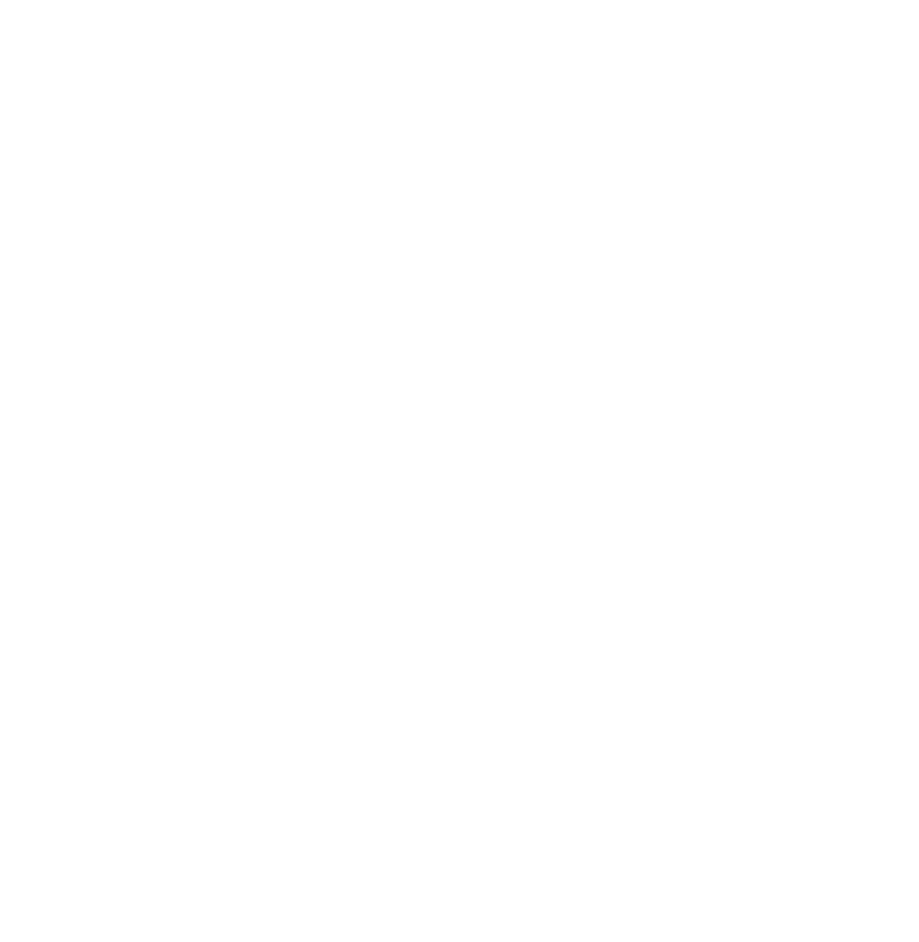
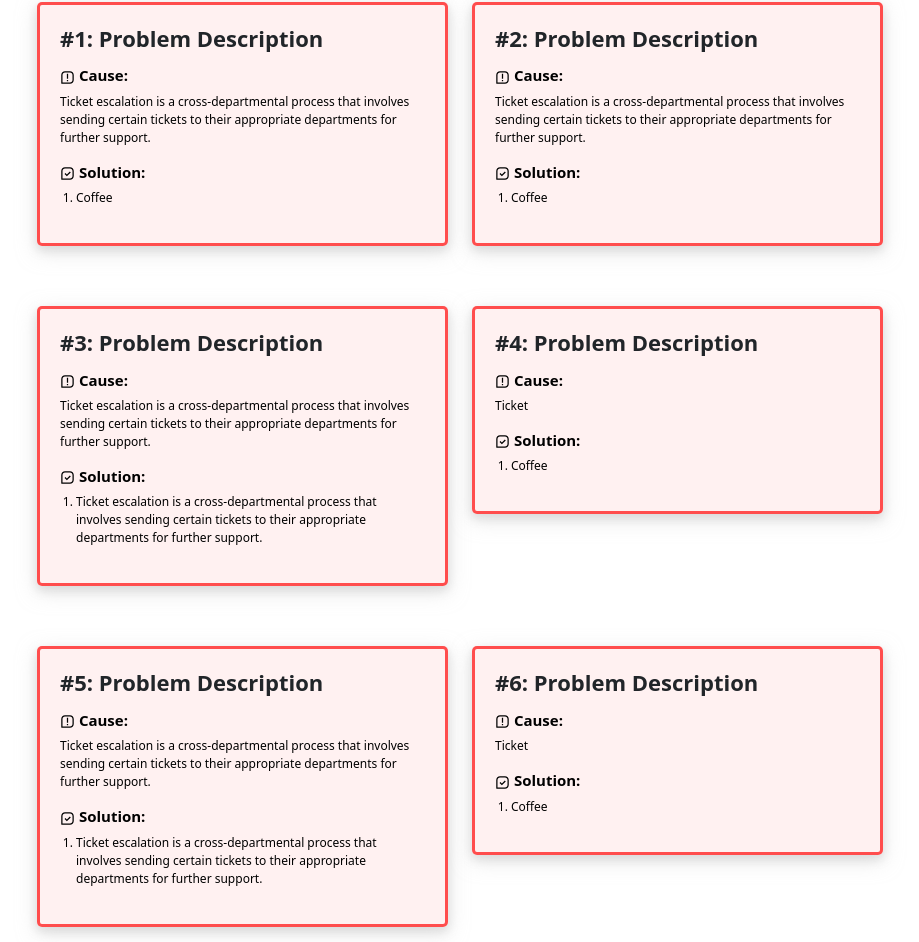
Before and after one commit to michaelsheng15/yr-guide, a React (Create React App) app: page /issues in a window 1280 px wide. Shown: the part 249-1191 px from the top of the page, without its empty margins (180-1099 px from the left). Before the commit the page ends 800 px from the top, so only its background shows below. Built offline with nearby package versions, Linux system fonts and the light colour scheme.

Commit message:
Created common issues page structure

```diff
--- a/src/App.js
+++ b/src/App.js
@@ -2,6 +2,8 @@ import "bootstrap/dist/css/bootstrap.min.css";
 import Home from './Views/Home'
 import GuideHome from './Views/Guides/GuideHome'
 import TicketEscalation from './Views/Guides/TicketEscalation'
+import Issues from './Views/Guides/Issues'
+
 
 import Tools from './Views/Tools'
 import Tips from './Views/Tips'
@@ -22,6 +24,8 @@ class App extends Component {
         <Route exact path="/tools" component={Tools} />
         <Route exact path="/tips" component={Tips} />
         <Route exact path="/resources" component={Resources} />
+        <Route exact path="/issues" component={Issues} />
+
         <Route exact path="/ticketescalation" component={TicketEscalation} />
         <Route exact path="/">
           <Redirect to="/home" />
--- a/src/Views/Guides/GuideHome.css
+++ b/src/Views/Guides/GuideHome.css
@@ -11,7 +11,7 @@
 }
 
 #common {
-  background-color: rgba(255, 0, 0, 0.6);
+  background-color: rgba(255, 0, 0, 0.678);
 }
 
 .guide-box {
--- a/src/Views/Guides/GuideHome.js
+++ b/src/Views/Guides/GuideHome.js
@@ -54,7 +54,7 @@ const GuideHome = () => {
             </Link>
           </Col>
           <Col sm={7}>
-            <Link to="/home" style={{ textDecoration: "none" }}>
+            <Link to="/issues" style={{ textDecoration: "none" }}>
               <div className="guide-box" id="common">
                 <p className="box-text">
                   Common Issues and Solutions <BiError />
--- /dev/null
+++ b/src/Views/Guides/Issues.css
@@ -0,0 +1,56 @@
+.issues-header {
+  display: flex;
+  justify-content: center;
+  align-items: center;
+  flex-direction: column;
+  margin-top: 30px;
+}
+
+.issues-container {
+  display: flex;
+  flex-direction: column;
+  max-width: 900px;
+  margin: 30px auto auto auto;
+  padding: 15px;
+}
+
+.issues-row {
+  display: flex;
+  max-width: 100%;
+}
+
+.issues-h {
+  font-size: 22px;
+  font-weight: 600;
+  margin-bottom: 15px;
+}
+
+.issues-p {
+  color: rgb(0, 0, 0);
+  font-size: 12px;
+}
+
+.issues-text-box {
+  border: rgba(255, 0, 0, 0.678) 3px solid;
+  padding: 20px;
+  border-radius: 5px;
+  background-color: rgba(255, 214, 214, 0.349);
+  box-shadow: 0 4px 8px 0 rgba(209, 209, 209, 0.6),
+    0 6px 20px 0 rgba(209, 209, 209, 0.6);
+  transition: box-shadow 0.3s;
+}
+
+.issues-text-box:hover {
+  box-shadow: 0 6px 10px 0 rgba(255, 108, 108, 0.349),
+    0 6px 10px 0 rgba(255, 108, 108, 0.349);
+}
+
+.issues-sub-h {
+  color: rgb(0, 0, 0);
+  font-size: 15px;
+  font-weight: 650;
+}
+
+.issues-p ol {
+  padding-left: 16px;
+}
--- /dev/null
+++ b/src/Views/Guides/Issues.js
@@ -0,0 +1,174 @@
+import React from "react";
+import { Row, Col, Container } from "react-bootstrap";
+import "./Issues.css";
+
+import NavCard from "../../Components/NavCard";
+import { BiMessageSquareError } from "react-icons/bi";
+import { BiMessageSquareCheck } from "react-icons/bi";
+
+const Issues = () => {
+  return (
+    <div>
+      <NavCard />
+      <div className="issues-header">
+        <h1>Common Issues and Solutions</h1>
+        <p>Sample</p>
+      </div>
+
+      <Container className="issues-container">
+        <Row className="issues-row">
+          <Col>
+            <div className="issues-text-box">
+              <h3 className="issues-h">#1: Problem Description</h3>
+              <h3 className="issues-sub-h">
+                <BiMessageSquareError /> Cause:
+              </h3>
+
+              <p className="issues-p">
+                Ticket escalation is a cross-departmental process that involves
+                sending certain tickets to their appropriate departments for
+                further support.
+              </p>
+              <h3 className="issues-sub-h">
+                <BiMessageSquareCheck /> Solution:
+              </h3>
+
+              <p className="issues-p">
+                <ol>
+                  <li>Coffee</li>
+                </ol>
+              </p>
+            </div>
+          </Col>
+          <Col>
+            <div className="issues-text-box">
+              <h3 className="issues-h">#2: Problem Description</h3>
+              <h3 className="issues-sub-h">
+                <BiMessageSquareError /> Cause:
+              </h3>
+
+              <p className="issues-p">
+                Ticket escalation is a cross-departmental process that involves
+                sending certain tickets to their appropriate departments for
+                further support.
+              </p>
+              <h3 className="issues-sub-h">
+                <BiMessageSquareCheck /> Solution:
+              </h3>
+
+              <p className="issues-p">
+                <ol>
+                  <li>Coffee</li>
+                </ol>
+              </p>
+            </div>
+          </Col>
+        </Row>
+      </Container>
+
+      <Container className="issues-container">
+        <Row className="issues-row">
+          <Col>
+            <div className="issues-text-box">
+              <h3 className="issues-h">#3: Problem Description</h3>
+              <h3 className="issues-sub-h">
+                <BiMessageSquareError /> Cause:
+              </h3>
+
+              <p className="issues-p">
+                Ticket escalation is a cross-departmental process that involves
+                sending certain tickets to their appropriate departments for
+                further support.
+              </p>
+              <h3 className="issues-sub-h">
+                <BiMessageSquareCheck /> Solution:
+              </h3>
+
+              <p className="issues-p">
+                <ol>
+                  <li>
+                    Ticket escalation is a cross-departmental process that
+                    involves sending certain tickets to their appropriate
+                    departments for further support.
+                  </li>
+                </ol>
+              </p>
+            </div>
+          </Col>
+          <Col>
+            <div className="issues-text-box">
+              <h3 className="issues-h">#4: Problem Description</h3>
+              <h3 className="issues-sub-h">
+                <BiMessageSquareError /> Cause:
+              </h3>
+
+              <p className="issues-p">Ticket</p>
+              <h3 className="issues-sub-h">
+                <BiMessageSquareCheck /> Solution:
+              </h3>
+
+              <p className="issues-p">
+                <ol>
+                  <li>Coffee</li>
+                </ol>
+              </p>
+            </div>
+          </Col>
+        </Row>
+      </Container>
+
+      <Container className="issues-container">
+        <Row className="issues-row">
+          <Col>
+            <div className="issues-text-box">
+              <h3 className="issues-h">#5: Problem Description</h3>
+              <h3 className="issues-sub-h">
+                <BiMessageSquareError /> Cause:
+              </h3>
+
+              <p className="issues-p">
+                Ticket escalation is a cross-departmental process that involves
+                sending certain tickets to their appropriate departments for
+                further support.
+              </p>
+              <h3 className="issues-sub-h">
+                <BiMessageSquareCheck /> Solution:
+              </h3>
+
+              <p className="issues-p">
+                <ol>
+                  <li>
+                    Ticket escalation is a cross-departmental process that
+                    involves sending certain tickets to their appropriate
+                    departments for further support.
+                  </li>
+                </ol>
+              </p>
+            </div>
+          </Col>
+          <Col>
+            <div className="issues-text-box">
+              <h3 className="issues-h">#6: Problem Description</h3>
+              <h3 className="issues-sub-h">
+                <BiMessageSquareError /> Cause:
+              </h3>
+
+              <p className="issues-p">Ticket</p>
+              <h3 className="issues-sub-h">
+                <BiMessageSquareCheck /> Solution:
+              </h3>
+
+              <p className="issues-p">
+                <ol>
+                  <li>Coffee</li>
+                </ol>
+              </p>
+            </div>
+          </Col>
+        </Row>
+      </Container>
+    </div>
+  );
+};
+
+export default Issues;
```
